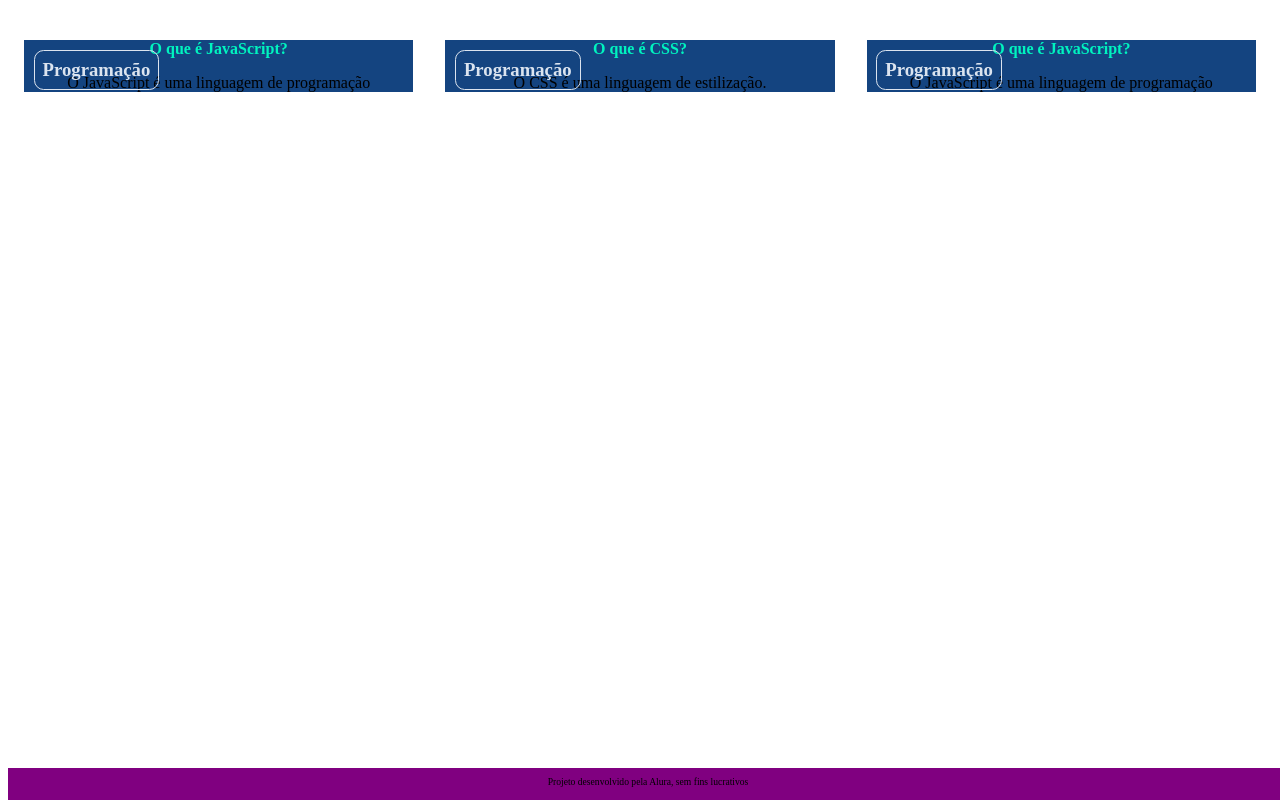
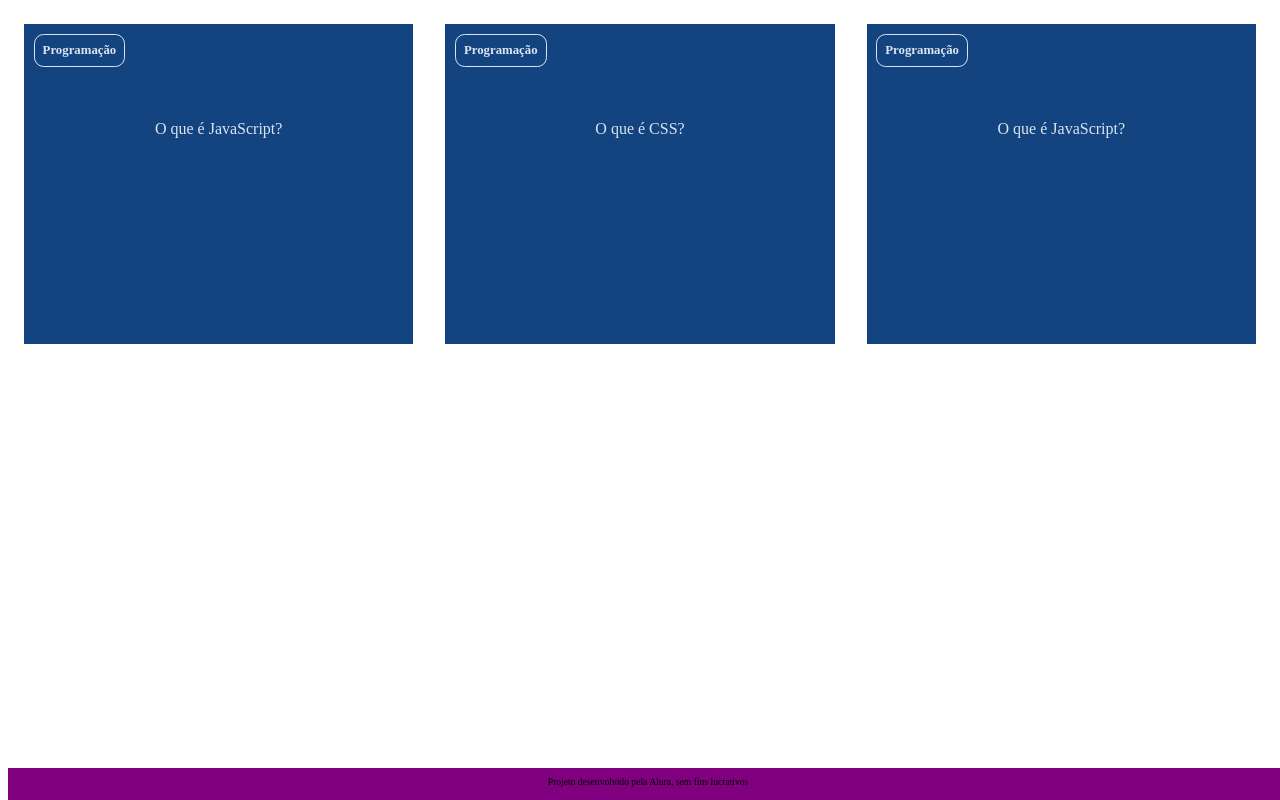
Before and after one commit to gikilita/vitoriasapuda-, a plain HTML site: page index.html in a window 1280 px wide. Drawn offline with Linux system fonts and the light colour scheme.

Commit message:
Add files via upload

```diff
--- a/style.css
+++ b/style.css
@@ -31,26 +31,46 @@ body {
             flex-basis: calc(33% - 6rem);
             }
             .cartao__conteudo h3 {
-                text-align: center;
                 color: var(--text-color);
                 border: 1px solid var(--text-color);
+                text-align: left;
                 padding: 0.5rem;
                 position: absolute;
                 margin: 0.6rem;
-                border-radius: 0.6rem;text-align: center;
+                border-radius: 0.6rem;
+                font-size: 1vw;
+                backface-visibility: hidden;
                 }
                 .cartao__conteudo__pergunta p {
                     color: var(--text-color);
                     font-weight: 500;
                     }
-                .cartao__conteudo__pergunta p {
+                .cartao__conteudo__resposta p {
                     color: var(--card-back-color);
                     font-weight: 700;
                     }
                     .cartao__conteudo {
                         background-color: var(--card-front-color);
                         text-align: center;
+                        height: 100%;
+                        transform-style: preserve-3d;
+                        transition: transform 300ms ease-in-out;
                     }
                     .cartao:hover .cartao__conteudo {
                                 transform: rotateY(180deg);
                                 }
+                                .cartao__conteudo__pergunta,
+                                .cartao__conteudo__resposta {
+                                backface-visibility: hidden;
+                                position: absolute;
+                                height: 100%;
+                                width: 100%;
+                                }
+                                .cartao__conteudo__resposta {
+                                transform: rotateY(180deg)
+                                }
+                                .cartao__conteudo p {
+                                    margin-top: 1rem;
+                                    padding: 2rem;
+                                    margin-top: 4rem;
+                                    }
```
